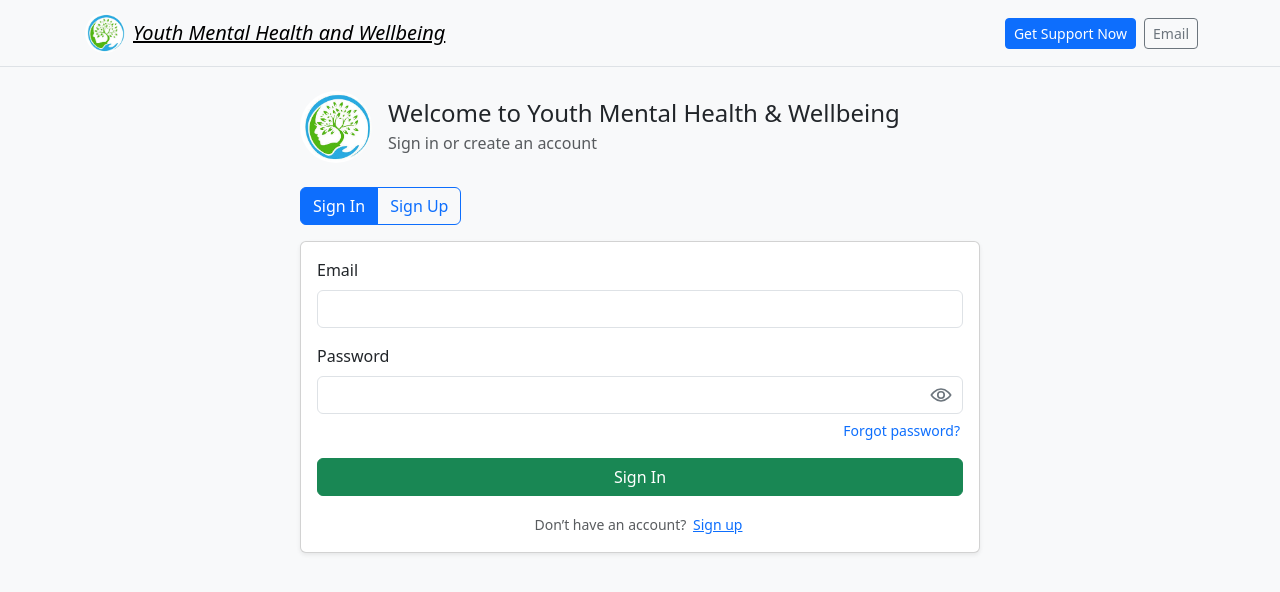
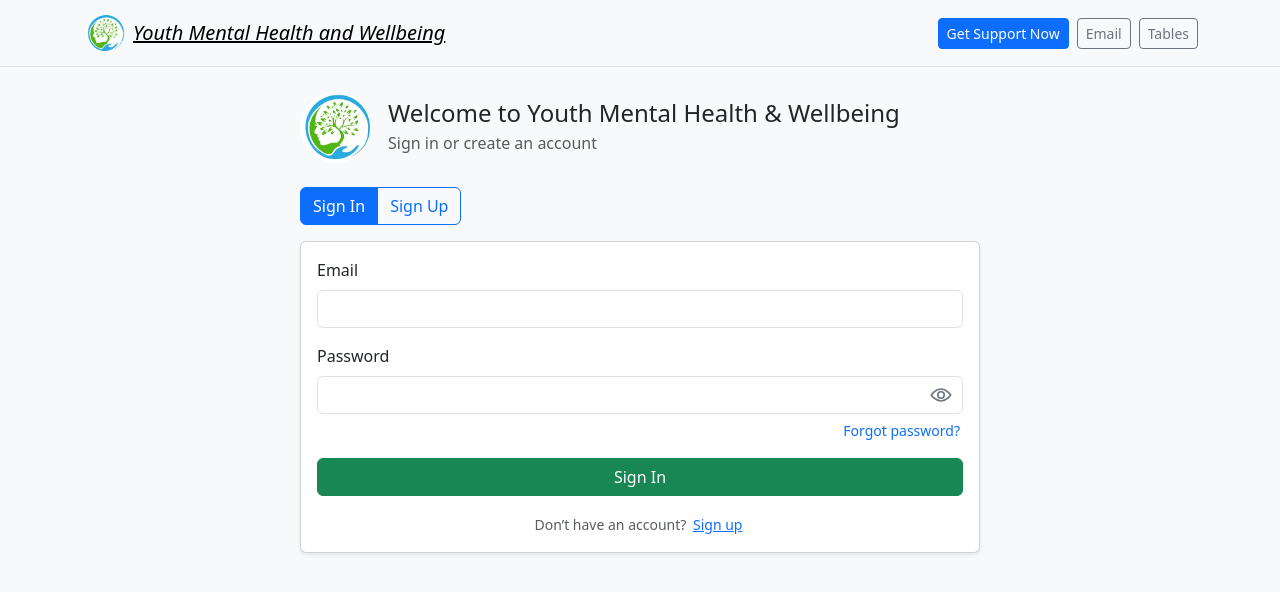
Before and after one commit to achi0096/FIT5032_Assignment3, a Vue app: page /login in a window 1280 px wide. Shown: the top 592 px of the page. Built offline with nearby package versions, Linux system fonts and the light colour scheme; no server answers.

Commit message:
tables set up in web page

```diff
--- a/src/App.vue
+++ b/src/App.vue
@@ -22,6 +22,13 @@
           :to="{ name: 'Email' }"
           class="btn btn-outline-secondary btn-sm">
           Email
+        </router-link>
+
+        <!-- Interactive Tables link -->
+        <router-link
+          :to="{ name: 'InteractiveTablesView' }"
+          class="btn btn-outline-secondary btn-sm">
+          Tables
         </router-link>
 
         <!-- Login (only when logged out) -->
--- a/src/components/AppHeader.vue
+++ b/src/components/AppHeader.vue
@@ -23,7 +23,6 @@
         class="btn btn-success btn-sm d-inline-flex align-items-center">
         Email
       </router-link>
-
 
         <!-- Logged OUT -->
         <router-link
--- a/src/views/InteractiveTablesView.vue
+++ b/src/views/InteractiveTablesView.vue
@@ -1,6 +1,6 @@
 <script setup>
 import { onMounted, onBeforeUnmount, ref } from 'vue';
-// DataTables v2 vanilla import (Bootstrap 5 styling bundle)
+// DataTables
 import DataTable from 'datatables.net-bs5';
 
 const usersTableEl = ref(null);
@@ -47,29 +47,29 @@ onMounted(async () => {
   usersDT = new DataTable(usersTableEl.value, {
     data: users,
     columns: [
-      { title: 'ID', data: 'id' },
+      { title: 'ID', data: 'id', className: 'dt-head-left dt-body-left' },
       { title: 'Name', data: 'name' },
       { title: 'Email', data: 'email' },
       { title: 'Role', data: 'role' },
       { title: 'Status', data: 'status' },
-      { title: 'Created', data: 'created_at' },
+      { title: 'Created', data: 'created at' },
     ],
     paging: true,
     pageLength: 10,     // <= limit to 10 rows per page
     searching: true,    // global search box
     ordering: true,     // column sort
-    lengthChange: false // hide "show N rows" selector to enforce 10
+    lengthChange: false
   });
 
   // RESOURCES TABLE
   resourcesDT = new DataTable(resourcesTableEl.value, {
     data: resources,
     columns: [
-      { title: 'ID', data: 'id' },
+      { title: 'ID', data: 'id', className: 'dt-head-left dt-body-left' },
       { title: 'Title', data: 'title' },
       { title: 'Category', data: 'category' },
-      { title: 'Rating', data: 'rating' },
-      { title: 'Updated', data: 'updated_at' },
+      { title: 'Rating', data: 'rating', className: 'dt-head-left dt-body-left' },
+      { title: 'Updated', data: 'updated at' },
     ],
     paging: true,
     pageLength: 10,
@@ -115,7 +115,6 @@ onBeforeUnmount(() => {
               <th>ID</th><th>Name</th><th>Email</th><th>Role</th><th>Status</th><th>Created</th>
             </tr>
           </thead>
-          <!-- tfoot added dynamically to support per-column search -->
         </table>
       </div>
     </div>
@@ -130,7 +129,6 @@ onBeforeUnmount(() => {
               <th>ID</th><th>Title</th><th>Category</th><th>Rating</th><th>Updated</th>
             </tr>
           </thead>
-          <!-- tfoot added dynamically to support per-column search -->
         </table>
       </div>
     </div>
```
